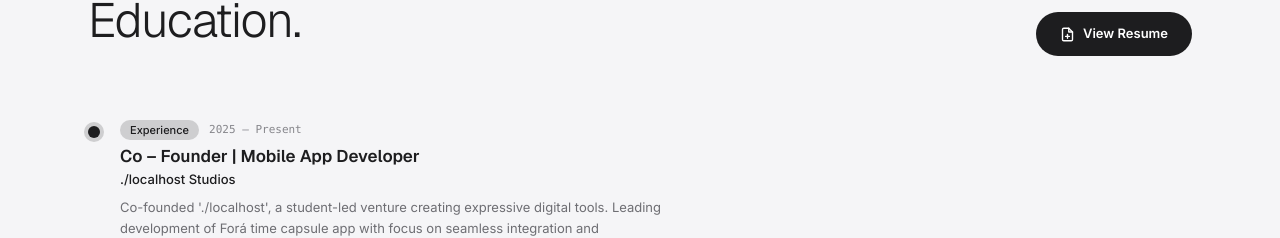
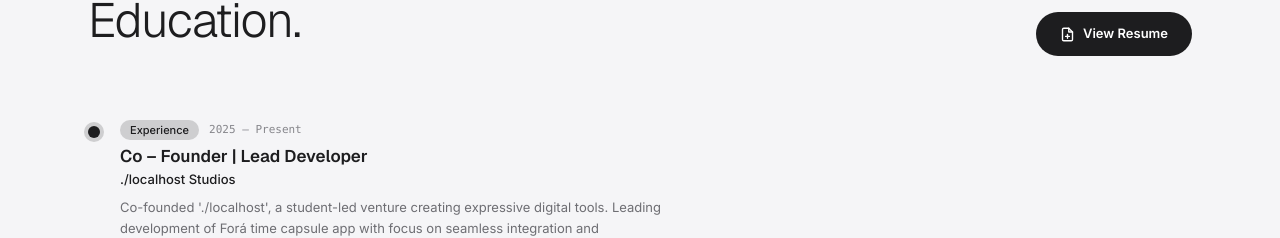
Before and after one commit to rohan-ak43/Portfolio, a React (Vite) app in the folder Frontend/: page / in a window 1280 px wide. Shown: the part 1757-1995 px from the top of the page. Built offline with nearby package versions, Linux system fonts and the light colour scheme.

Commit message:
Minor changes

```diff
--- a/Frontend/src/App.tsx
+++ b/Frontend/src/App.tsx
@@ -72,7 +72,7 @@ const PROJECTS = [
 const TIMELINE = [
     {
         type: 'experience',
-        title: 'Co – Founder | Mobile App Developer',
+        title: 'Co – Founder | Lead Developer',
         org: './localhost Studios',
         period: '2025 — Present',
         description:
```
